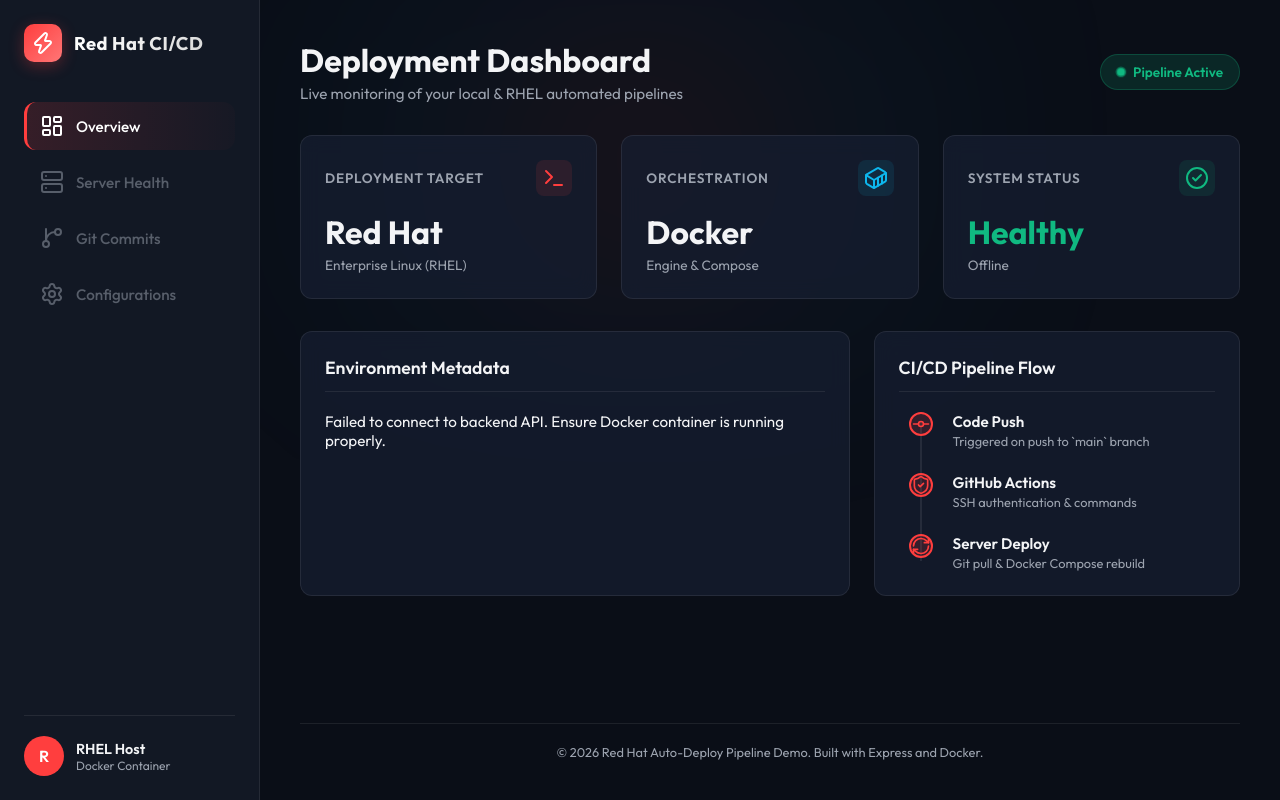
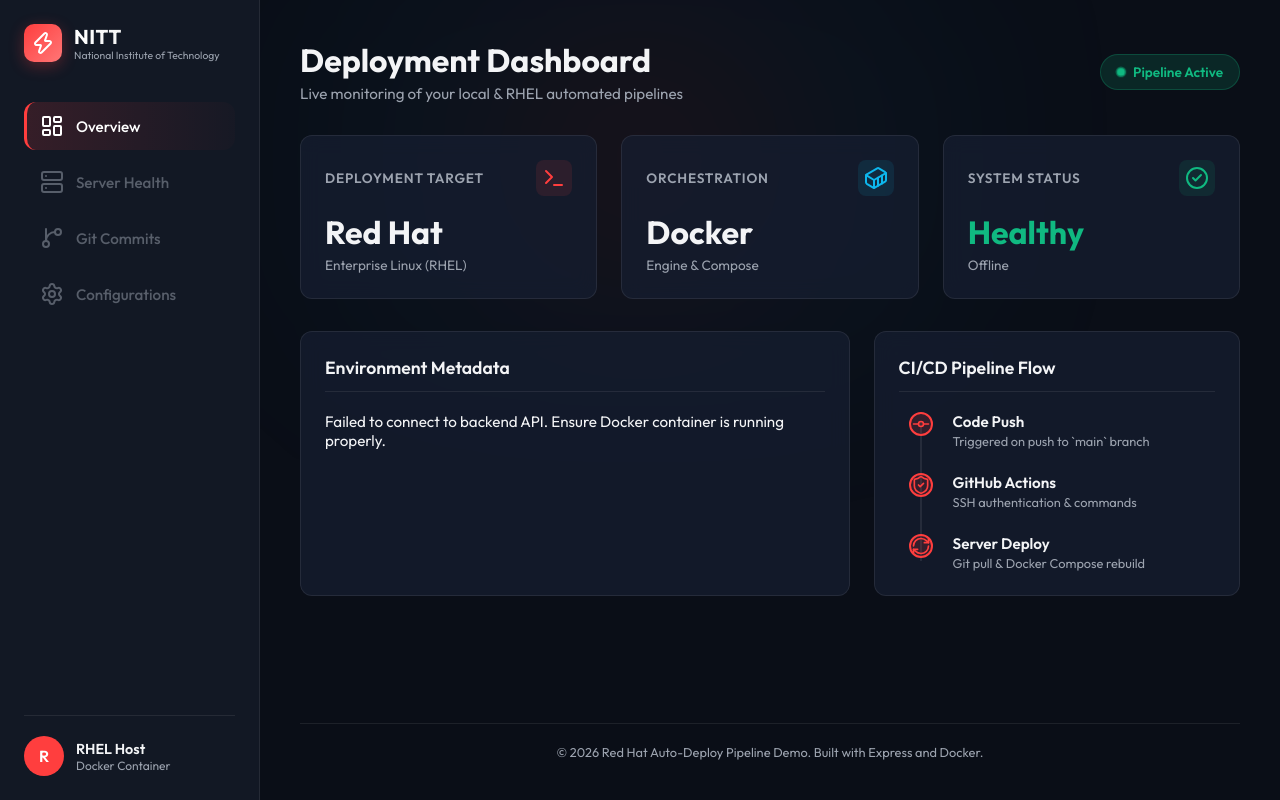
Before and after one commit to Kv-Logics/ci-cd-RHEL-testing, a website: page public/index.html in a window 1280 px wide. Drawn offline with nearby package versions, Linux system fonts and the light colour scheme; no server answers.

Commit message:
feat: add NITT branding to sidebar

```diff
--- a/public/index.html
+++ b/public/index.html
@@ -19,7 +19,10 @@
         <div class="logo-icon">
           <i data-lucide="zap"></i>
         </div>
-        <h2>Red Hat CI/CD</h2>
+        <div>
+          <h2 style="font-size: 1.25rem; font-weight: 700; color: white;">NITT</h2>
+          <span style="font-size: 0.65rem; color: var(--text-muted); display: block;">National Institute of Technology</span>
+        </div>
       </div>
       <nav class="nav-links">
         <a href="#" class="active"><i data-lucide="layout-dashboard"></i> Overview</a>
```
